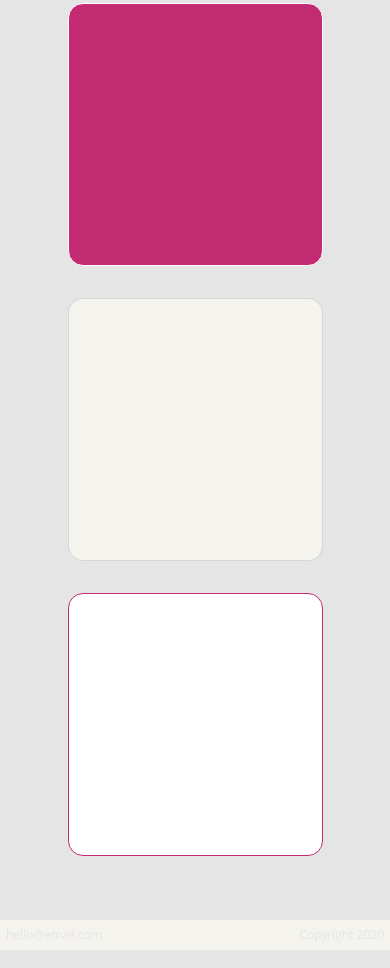
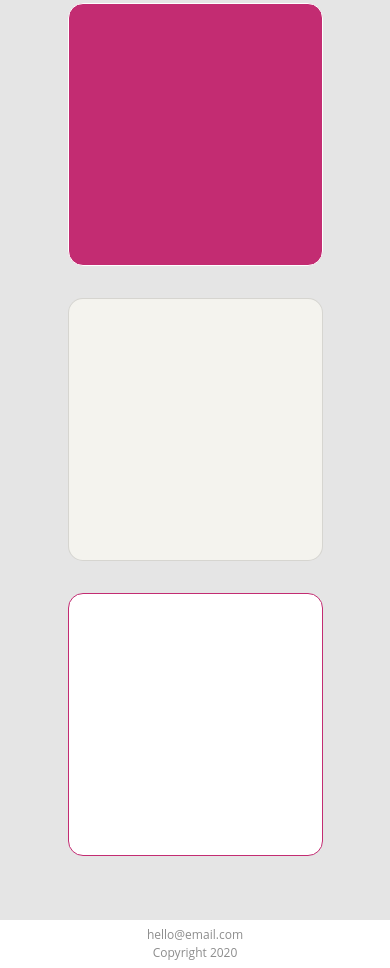
Before and after one commit to heliuxdesign/Heli-Jarvelainen-css-frameworks-ma1, a plain HTML site: page Module assignment Level 1 Process/index.html in a window 390 px wide. Shown: the part 1645-2613 px from the top of the page. Drawn offline with nearby package versions, Linux system fonts and the light colour scheme.

Commit message:
Add files via upload

```diff
--- a/Module assignment Level 1 Process/css/_layout.css
+++ b/Module assignment Level 1 Process/css/_layout.css
@@ -15,7 +15,7 @@ footer {
     display: flex;
     flex-shrink: 0;
     background-color: var(--nav-colour);
-    color: var(--background-colour);
+    color: var(--light);
     justify-content: space-between;
     margin-top: 2rem;
     font-size: 12px;
@@ -23,10 +23,18 @@ footer {
     }
 
 footer a {
-    color: var(--background-colour);
+    color: var(--light);
     text-decoration: none;
 }
 
 .wrapper {
     flex: 1 0 auto;
 }
+
+@media (max-width: 767px){
+    footer {
+        background-color: var(--white);
+        flex-direction: column;
+        text-align: center;
+    }
+}
--- a/Module assignment Level 1 Process/css/_variables.css
+++ b/Module assignment Level 1 Process/css/_variables.css
@@ -6,4 +6,5 @@
     --white: #ffffff;
     --gray: #262626;
     --gray-dark: #707070;
+    --light: #8D8D8D;
 }
```
